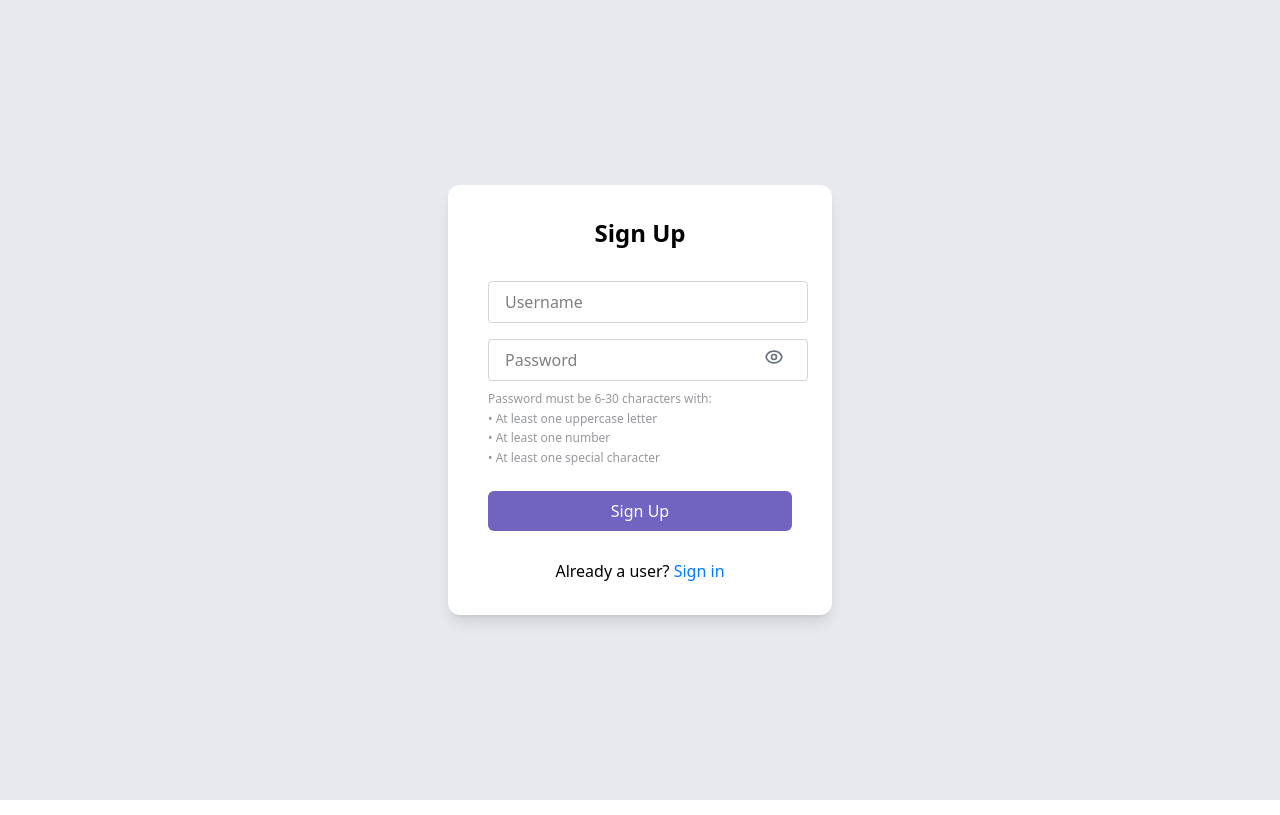
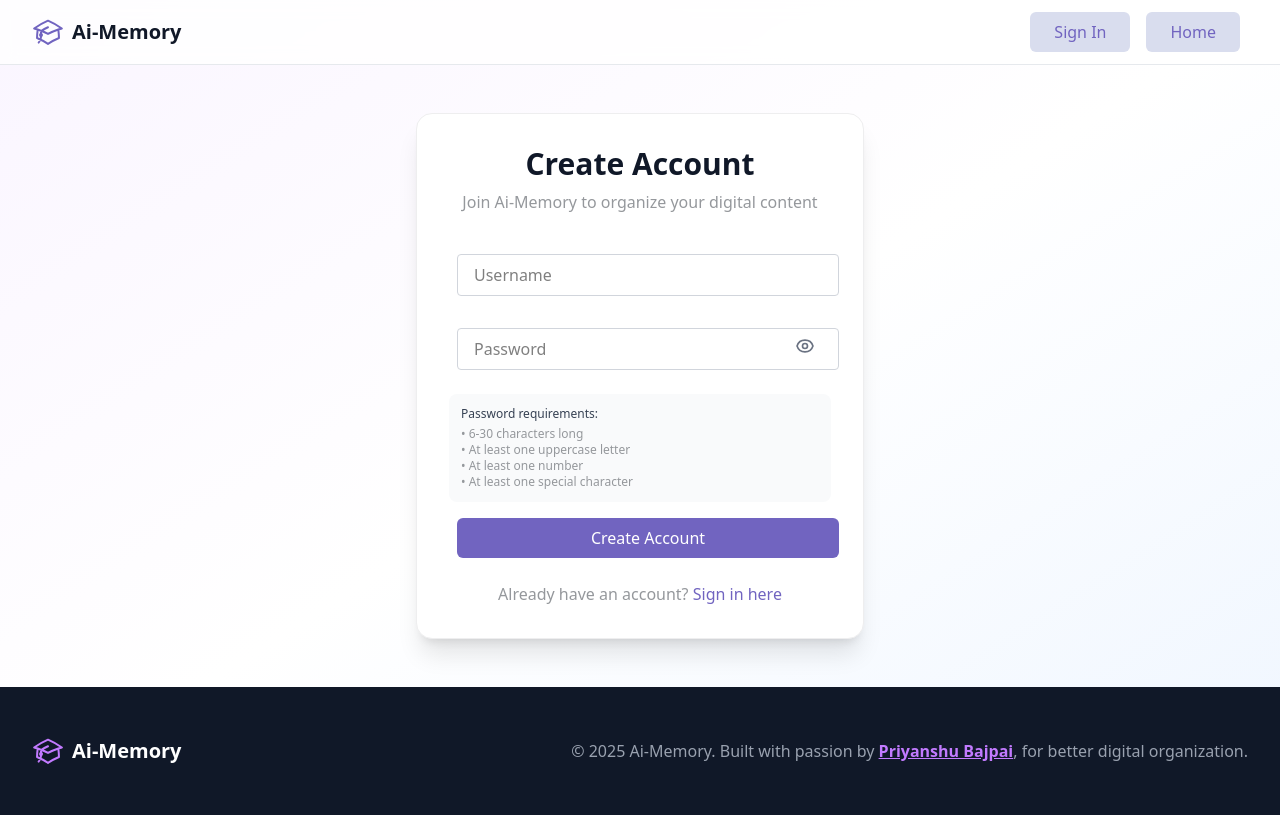
Before and after one commit to Tiger-raj/ai-memory, a React (Vite) app in the folder frontend/: page /signup in a window 1280 px wide. Built offline with nearby package versions, Linux system fonts and the light colour scheme.

Commit message:
Improved signup and signin page and fixed some issues.

```diff
--- a/frontend/src/App.tsx
+++ b/frontend/src/App.tsx
@@ -3,6 +3,8 @@ import { Signin } from "./pages/Signin";
 import { Signup } from "./pages/Signup";
 import { SharePage } from "./pages/SharePage";
 import { LandingPage } from "./pages/LandingPage";
+import { ProtectedRoute } from "./components/ProtectedRoute";
+import { PublicRoute } from "./components/PublicRoute";
 import { BrowserRouter, Route, Routes } from "react-router-dom";
 
 function App() {
@@ -10,9 +12,30 @@ function App() {
     <BrowserRouter>
       <Routes>
         <Route path="/" element={<LandingPage />} />
-        <Route path="/signin" element={<Signin />} />
-        <Route path="/signup" element={<Signup />} />
-        <Route path="/dashboard" element={<Dashboard />} />
+        <Route
+          path="/signin"
+          element={
+            <PublicRoute>
+              <Signin />
+            </PublicRoute>
+          }
+        />
+        <Route
+          path="/signup"
+          element={
+            <PublicRoute>
+              <Signup />
+            </PublicRoute>
+          }
+        />
+        <Route
+          path="/dashboard"
+          element={
+            <ProtectedRoute>
+              <Dashboard />
+            </ProtectedRoute>
+          }
+        />
         <Route path="/share/:hash" element={<SharePage />} />
         <Route path="*" element={<LandingPage />} />
       </Routes>
--- /dev/null
+++ b/frontend/src/components/Footer.tsx
@@ -0,0 +1,35 @@
+export function Footer() {
+  return (
+    <footer className="bg-white border-t border-gray-200 mt-auto rounded-t-2xl">
+      <div className="max-w-7xl mx-auto py-6 px-4 sm:px-6 lg:px-8">
+        <div className="flex flex-col md:flex-row justify-between items-center">
+          <div className="flex items-center mb-4 md:mb-0">
+            <span className="text-purple-600 font-bold text-lg">Ai-Memory</span>
+            <span className="ml-2 text-gray-600">Your digital memory companion</span>
+          </div>
+
+          <div className="flex flex-col md:flex-row items-center space-y-2 md:space-y-0 md:space-x-6">
+            <div className="text-sm text-gray-500">
+              © 2024 Ai-Memory. Built with ❤️ by{" "}
+              <a href="https://github.com/Tiger-raj" target="_blank" rel="noopener noreferrer" className="font-semibold text-purple-600 hover:text-purple-700 transition-colors">
+                Priyanshu Bajpai
+              </a>
+              , for better organization.
+            </div>
+            <div className="flex space-x-4 text-sm">
+              <a href="#" className="text-gray-600 hover:text-purple-600 transition-colors">
+                Privacy
+              </a>
+              <a href="#" className="text-gray-600 hover:text-purple-600 transition-colors">
+                Terms
+              </a>
+              <a href="#" className="text-gray-600 hover:text-purple-600 transition-colors">
+                Support
+              </a>
+            </div>
+          </div>
+        </div>
+      </div>
+    </footer>
+  );
+}
--- /dev/null
+++ b/frontend/src/components/ProtectedRoute.tsx
@@ -0,0 +1,61 @@
+import { useEffect, useState } from "react";
+import { Navigate } from "react-router-dom";
+import axios from "axios";
+import { BACKEND_URL } from "../config";
+
+interface ProtectedRouteProps {
+  children: React.ReactNode;
+}
+
+export function ProtectedRoute({ children }: ProtectedRouteProps) {
+  const [isAuthenticated, setIsAuthenticated] = useState<boolean | null>(null);
+  const [isLoading, setIsLoading] = useState(true);
+
+  useEffect(() => {
+    const verifyAuth = async () => {
+      const token = localStorage.getItem("token");
+
+      if (!token) {
+        setIsAuthenticated(false);
+        setIsLoading(false);
+        return;
+      }
+
+      try {
+        // Verify token by making a request to a protected endpoint
+        await axios.get(`${BACKEND_URL}/api/v1/content`, {
+          headers: {
+            Authorization: `Bearer ${token}`,
+          },
+        });
+        setIsAuthenticated(true);
+      } catch (error) {
+        // Token is invalid or expired
+        localStorage.removeItem("token");
+        setIsAuthenticated(false);
+        console.log("Authentication failed:", error);
+      } finally {
+        setIsLoading(false);
+      }
+    };
+
+    verifyAuth();
+  }, []);
+
+  if (isLoading) {
+    return (
+      <div className="min-h-screen bg-gray-100 flex items-center justify-center">
+        <div className="text-center">
+          <div className="animate-spin rounded-full h-12 w-12 border-b-2 border-purple-600 mx-auto mb-4"></div>
+          <div className="text-lg font-medium text-gray-700">Verifying authentication...</div>
+        </div>
+      </div>
+    );
+  }
+
+  if (!isAuthenticated) {
+    return <Navigate to="/signin" replace />;
+  }
+
+  return <>{children}</>;
+}
--- /dev/null
+++ b/frontend/src/components/PublicRoute.tsx
@@ -0,0 +1,29 @@
+import { useEffect, useState } from "react";
+import { Navigate } from "react-router-dom";
+
+interface PublicRouteProps {
+  children: React.ReactNode;
+}
+
+export function PublicRoute({ children }: PublicRouteProps) {
+  const [isAuthenticated, setIsAuthenticated] = useState<boolean | null>(null);
+
+  useEffect(() => {
+    const token = localStorage.getItem("token");
+    setIsAuthenticated(!!token);
+  }, []);
+
+  if (isAuthenticated === null) {
+    return (
+      <div className="min-h-screen bg-gray-100 flex items-center justify-center">
+        <div className="animate-spin rounded-full h-8 w-8 border-b-2 border-purple-600"></div>
+      </div>
+    );
+  }
+
+  if (isAuthenticated) {
+    return <Navigate to="/dashboard" replace />;
+  }
+
+  return <>{children}</>;
+}
--- a/frontend/src/components/Sidebar.tsx
+++ b/frontend/src/components/Sidebar.tsx
@@ -19,7 +19,10 @@ interface SidebarProps {
 
 export function Sidebar({ onContentTypeChange, selectedType, onClose }: SidebarProps) {
   return (
-    <div className="h-screen bg-white border-r w-72 left-0 top-0 pl-6 flex flex-col justify-between">
+    <div className="h-screen bg-white border-r-4 border-purple-200 shadow-lg w-72 left-0 top-0 pl-6 flex flex-col justify-between relative rounded-r-2xl overflow-hidden">
+      {/* Decorative border accent */}
+      <div className="absolute top-0 right-0 h-full w-1 bg-gradient-to-b from-purple-400 via-purple-500 to-purple-600 rounded-full"></div>
+
       <div>
         <div className="flex items-center justify-between text-2xl pt-8">
           <div className="flex items-center">
--- a/frontend/src/pages/Signin.tsx
+++ b/frontend/src/pages/Signin.tsx
@@ -1,10 +1,11 @@
-import { useRef, useState } from "react";
+import { useEffect, useRef, useState } from "react";
 import { Button } from "../components/Button";
 import { Input } from "../components/Input";
 import { PasswordInput } from "../components/PasswordInput";
 import axios from "axios";
 import { BACKEND_URL } from "../config";
 import { useNavigate, Link } from "react-router-dom";
+import { Logo } from "../icons/Logo";
 
 export function Signin() {
   const usernameRef = useRef<HTMLInputElement>(null);
@@ -21,6 +22,11 @@ export function Signin() {
     general: undefined,
   });
   const [loading, setLoading] = useState(false);
+
+  useEffect(() => {
+    // Clear any existing token when accessing signin page
+    localStorage.removeItem("token");
+  }, []);
 
   async function handleSignin() {
     const username = usernameRef.current?.value;
@@ -39,7 +45,7 @@ export function Signin() {
       const jwt = response.data.token;
       localStorage.setItem("token", jwt);
       // redirect to dashboard
-      navigate("/dashboard");
+      navigate("/dashboard", { replace: true });
       console.log("Signin successful:", response.data);
     } catch (error: unknown) {
       console.error("Signin failed:", error);
@@ -72,27 +78,75 @@ export function Signin() {
   }
 
   return (
-    <div className="h-screen w-screen bg-gray-200 flex justify-center items-center">
-      <div className="bg-white rounded-xl w-96 p-8 shadow-lg">
-        <h1 className="text-2xl font-bold text-center mb-6">Sign In</h1>
+    <div className="min-h-screen bg-gradient-to-br from-purple-50 via-white to-blue-50 flex flex-col">
+      {/* Header */}
+      <header className="bg-white/80 backdrop-blur-sm border-b border-gray-200">
+        <div className="max-w-7xl mx-auto px-4 sm:px-6 lg:px-8">
+          <div className="flex items-center justify-between h-16">
+            <div className="flex items-center">
+              <div className="text-purple-600">
+                <Logo />
+              </div>
+              <span className="ml-2 text-xl font-bold text-gray-900">Ai-Memory</span>
+            </div>
+            <div className="flex items-center space-x-4">
+              <Button variant="secondary" size="md" text="Sign Up" onClick={() => navigate("/signup")} />
+              <Button variant="secondary" size="md" text="Home" onClick={() => navigate("/")} />
+            </div>
+          </div>
+        </div>
+      </header>
 
-        {errors.general && <div className="bg-red-100 border border-red-400 text-red-700 px-4 py-3 rounded mb-4 break-words leading-relaxed">{errors.general}</div>}
+      {/* Main Content */}
+      <div className="flex-1 flex justify-center items-center py-12 px-4">
+        <div className="bg-white rounded-2xl w-full max-w-md p-8 shadow-xl border border-gray-100">
+          <div className="text-center mb-8">
+            <h1 className="text-3xl font-bold text-gray-900 mb-2">Welcome Back</h1>
+            <p className="text-gray-600">Sign in to access your digital memory</p>
+          </div>
 
-        <Input placeholder="Username" ref={usernameRef} error={errors.username} />
-        <PasswordInput placeholder="Password" ref={passwordRef} error={errors.password} />
+          {errors.general && <div className="bg-red-50 border border-red-200 text-red-700 px-4 py-3 rounded-lg mb-6 break-words leading-relaxed">{errors.general}</div>}
 
-        <div className="flex justify-center items-center mt-4">
-          <Button loading={loading} variant="primary" size="md" text={loading ? "Signing In..." : "Sign In"} onClick={handleSignin} fullWidth />
-        </div>
-        <div style={{ textAlign: "center", marginTop: "20px" }}>
-          <p>
-            Not a user?{" "}
-            <Link to="/signup" style={{ color: "#007bff", textDecoration: "none" }}>
-              Sign up
-            </Link>
-          </p>
+          <div className="space-y-4">
+            <Input placeholder="Username" ref={usernameRef} error={errors.username} />
+            <PasswordInput placeholder="Password" ref={passwordRef} error={errors.password} />
+
+            <Button loading={loading} variant="primary" size="md" text={loading ? "Signing In..." : "Sign In"} onClick={handleSignin} fullWidth />
+
+            <div className="text-center pt-4">
+              <p className="text-gray-600">
+                Don't have an account?{" "}
+                <Link to="/signup" className="text-purple-600 hover:text-purple-500 font-medium transition-colors">
+                  Create one here
+                </Link>
+              </p>
+            </div>
+          </div>
         </div>
       </div>
+
+      {/* Footer */}
+      <footer className="bg-gray-900 text-white py-12 mt-auto">
+        <div className="max-w-7xl mx-auto px-4 sm:px-6 lg:px-8">
+          <div className="flex flex-col md:flex-row justify-between items-center">
+            <div className="flex items-center mb-4 md:mb-0">
+              <div className="text-purple-400">
+                <Logo />
+              </div>
+              <span className="ml-2 text-xl font-bold">Ai-Memory</span>
+            </div>
+            <div className="text-gray-400 text-center md:text-right">
+              <p>
+                &copy; 2025 Ai-Memory. Built with passion by{" "}
+                <a href="https://github.com/Tiger-raj" target="_blank" rel="noopener noreferrer" className="text-purple-400 hover:text-purple-300 font-semibold transition-colors underline">
+                  Priyanshu Bajpai
+                </a>
+                , for better digital organization.
+              </p>
+            </div>
+          </div>
+        </div>
+      </footer>
     </div>
   );
 }
--- a/frontend/src/pages/Signup.tsx
+++ b/frontend/src/pages/Signup.tsx
@@ -5,6 +5,7 @@ import { PasswordInput } from "../components/PasswordInput";
 import axios from "axios";
 import { BACKEND_URL } from "../config";
 import { useNavigate, Link } from "react-router-dom";
+import { Logo } from "../icons/Logo";
 
 export function Signup() {
   const usernameRef = useRef<HTMLInputElement>(null);
@@ -42,7 +43,7 @@ export function Signup() {
 
       // Redirect to signin page after successful signup
       setTimeout(() => {
-        navigate("/signin");
+        navigate("/signin", { replace: true });
       }, 2000);
 
       console.log("Signup successful:", response.data);
@@ -77,36 +78,85 @@ export function Signup() {
   }
 
   return (
-    <div className="h-screen w-screen bg-gray-200 flex justify-center items-center">
-      <div className="bg-white rounded-xl w-96 p-8 shadow-lg">
-        <h1 className="text-2xl font-bold text-center mb-6">Sign Up</h1>
+    <div className="min-h-screen bg-gradient-to-br from-purple-50 via-white to-blue-50">
+      {/* Header */}
+      <header className="bg-white/80 backdrop-blur-sm border-b border-gray-200">
+        <div className="max-w-7xl mx-auto px-4 sm:px-6 lg:px-8">
+          <div className="flex items-center justify-between h-16">
+            <div className="flex items-center">
+              <div className="text-purple-600">
+                <Logo />
+              </div>
+              <span className="ml-2 text-xl font-bold text-gray-900">Ai-Memory</span>
+            </div>
+            <div className="flex items-center space-x-4">
+              <Button variant="secondary" size="md" text="Sign In" onClick={() => navigate("/signin")} />
+              <Button variant="secondary" size="md" text="Home" onClick={() => navigate("/")} />
+            </div>
+          </div>
+        </div>
+      </header>
 
-        {errors.general && <div className="bg-red-100 border border-red-400 text-red-700 px-4 py-3 rounded mb-4 break-words leading-relaxed">{errors.general}</div>}
+      {/* Main Content */}
+      <div className="flex-1 flex justify-center items-center py-12 px-4">
+        <div className="bg-white rounded-2xl w-full max-w-md p-8 shadow-xl border border-gray-100">
+          <div className="text-center mb-8">
+            <h1 className="text-3xl font-bold text-gray-900 mb-2">Create Account</h1>
+            <p className="text-gray-600">Join Ai-Memory to organize your digital content</p>
+          </div>
 
-        {successMessage && <div className="bg-green-100 border border-green-400 text-green-700 px-4 py-3 rounded mb-4 break-words leading-relaxed">{successMessage}</div>}
+          {errors.general && <div className="bg-red-50 border border-red-200 text-red-700 px-4 py-3 rounded-lg mb-6 break-words leading-relaxed">{errors.general}</div>}
 
+          {successMessage && <div className="bg-green-50 border border-green-200 text-green-700 px-4 py-3 rounded-lg mb-6 break-words leading-relaxed">{successMessage}</div>}
+
+          <div className="space-y-4">
             <Input placeholder="Username" ref={usernameRef} error={errors.username} />
             <PasswordInput placeholder="Password" ref={passwordRef} error={errors.password} />
 
-        <div className="text-xs text-gray-600 mx-2 mb-4 leading-relaxed">
-          <div>Password must be 6-30 characters with:</div>
+            <div className="text-xs text-gray-600 bg-gray-50 p-3 rounded-lg">
+              <div className="font-medium text-gray-700 mb-1">Password requirements:</div>
+              <div>• 6-30 characters long</div>
               <div>• At least one uppercase letter</div>
               <div>• At least one number</div>
               <div>• At least one special character</div>
             </div>
 
-        <div className="flex justify-center items-center mt-4">
-          <Button loading={loading} variant="primary" size="md" text={loading ? "Creating Account..." : "Sign Up"} onClick={handleSignup} fullWidth />
-        </div>
-        <div style={{ textAlign: "center", marginTop: "20px" }}>
-          <p>
-            Already a user?{" "}
-            <Link to="/signin" style={{ color: "#007bff", textDecoration: "none" }}>
-              Sign in
+            <Button loading={loading} variant="primary" size="md" text={loading ? "Creating Account..." : "Create Account"} onClick={handleSignup} fullWidth />
+
+            <div className="text-center pt-4">
+              <p className="text-gray-600">
+                Already have an account?{" "}
+                <Link to="/signin" className="text-purple-600 hover:text-purple-500 font-medium transition-colors">
+                  Sign in here
                 </Link>
               </p>
             </div>
           </div>
         </div>
+      </div>
+
+      {/* Footer */}
+      <footer className="bg-gray-900 text-white py-12">
+        <div className="max-w-7xl mx-auto px-4 sm:px-6 lg:px-8">
+          <div className="flex flex-col md:flex-row justify-between items-center">
+            <div className="flex items-center mb-4 md:mb-0">
+              <div className="text-purple-400">
+                <Logo />
+              </div>
+              <span className="ml-2 text-xl font-bold">Ai-Memory</span>
+            </div>
+            <div className="text-gray-400 text-center md:text-right">
+              <p>
+                &copy; 2025 Ai-Memory. Built with passion by{" "}
+                <a href="https://github.com/Tiger-raj" target="_blank" rel="noopener noreferrer" className="text-purple-400 hover:text-purple-300 font-semibold transition-colors underline">
+                  Priyanshu Bajpai
+                </a>
+                , for better digital organization.
+              </p>
+            </div>
+          </div>
+        </div>
+      </footer>
+    </div>
   );
 }
```
Also changed, not shown: frontend/src/pages/Dashboard.tsx (+7 -2 lines). Lines whose indentation alone changed are shown as unchanged.
